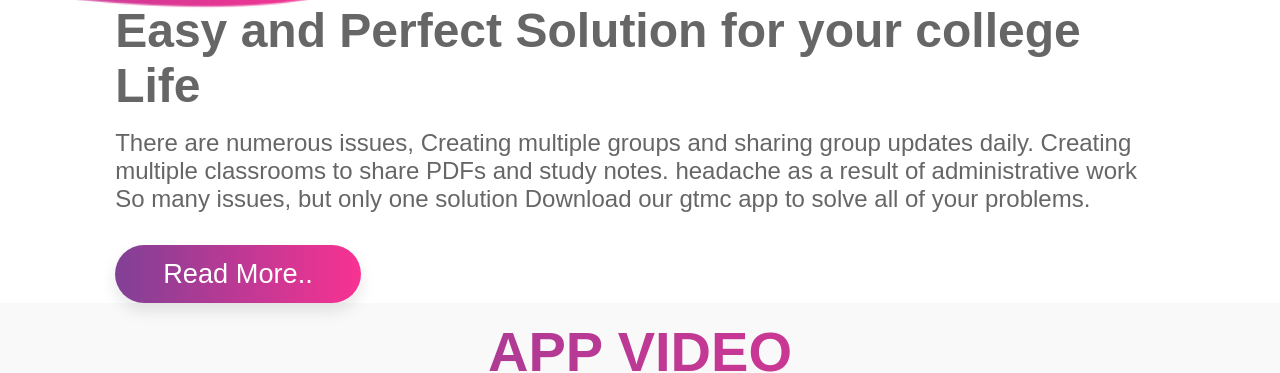
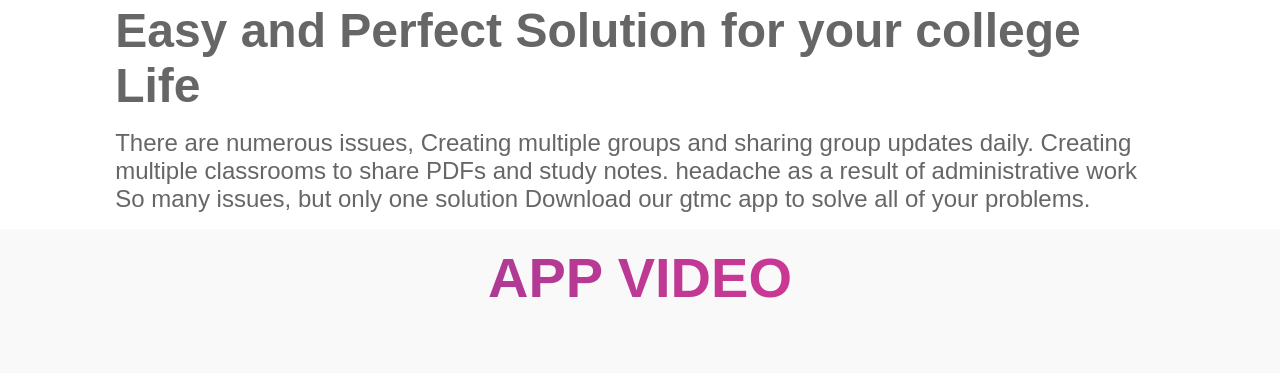
Before and after one commit to kunalbandale/gtmc, a plain HTML site: page index.html in a window 1280 px wide. Shown: the part 2948-3321 px from the top of the page. Drawn offline with Linux system fonts and the light colour scheme.

Commit message:
Update index.html

```diff
--- a/index.html
+++ b/index.html
@@ -103,7 +103,7 @@
                     Creating multiple groups and sharing group updates daily.
                     Creating multiple classrooms to share PDFs and study notes. headache as a result of administrative
                     work So many issues, but only one solution Download our gtmc app to solve all of your problems.</p>
-                <a href="#" class="btn">Read More..</a>
+<!--                 <a href="#" class="btn">Read More..</a> -->
             </div>
         </div>
     </section>
```
